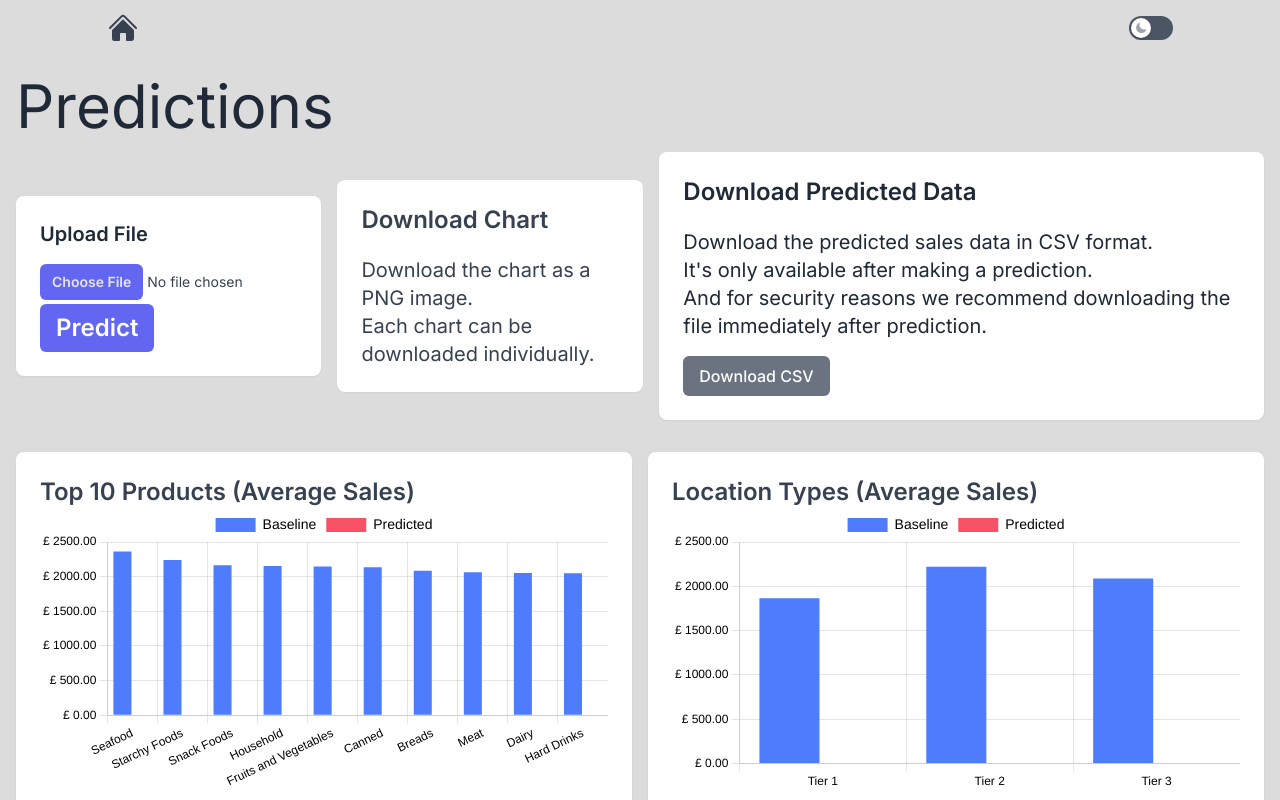
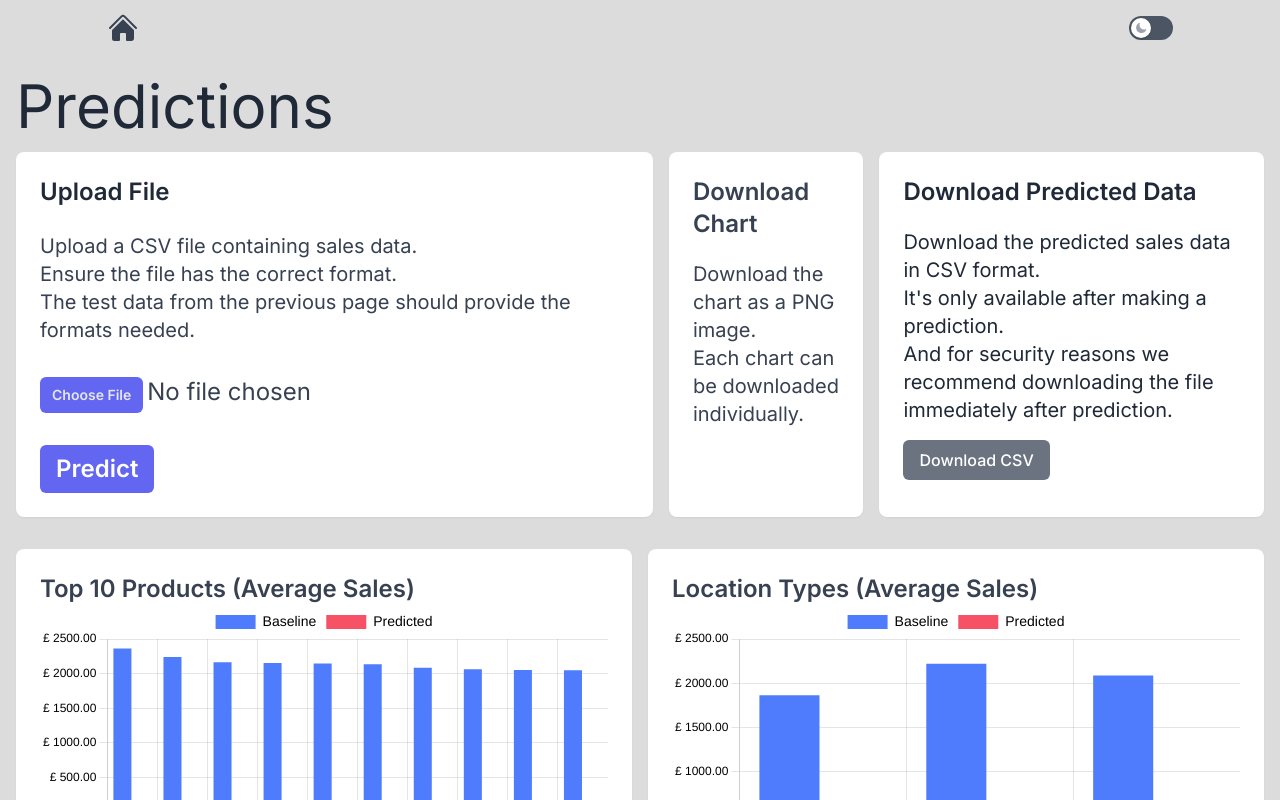
Before and after one commit to sshahniaz/major-project-frontend, a Next.js app in the folder the-catalyst/: page /prediction in a window 1280 px wide. Shown: the top 800 px of the page. Built offline with nearby package versions, Linux system fonts and the light colour scheme.

Commit message:
added more explainations

```diff
--- a/the-catalyst/app/page.tsx
+++ b/the-catalyst/app/page.tsx
@@ -30,9 +30,13 @@ export default function Home() {
               <li className="text-gray-700 dark:text-gray-200 text-lg md:text-xl">Upload the sales data</li>
               <li className="text-gray-700 dark:text-gray-200 text-lg md:text-xl">Receive accurate sales predictions</li>
               <li className="text-gray-700 dark:text-gray-200 text-lg md:text-xl">Improve business decision-making</li>
+              <li className="text-gray-700 dark:text-gray-200 text-lg md:text-xl">Downloadable predicted CSV file</li>
+              <li className="text-gray-700 dark:text-gray-200 text-lg md:text-xl">Theme switcher on the top right</li>
+              <li className="text-gray-700 dark:text-gray-200 text-lg md:text-xl">Downloadable charts as images in PNG</li>
+
             </ul>
             <h3 className='text-gray-700 dark:text-gray-200 text-xl md:text-2xl font-semibold mt-5'>Data Privacy</h3>
-            <p className="text-gray-700 dark:text-gray-200 text-lg md:text-xl mt-5">Your data is safe with us.</p>
+            <p className="text-gray-700 dark:text-gray-200 text-lg md:text-xl mt-5">Your data is safe with us. When you upload the file and predict. As of now we do not keep any predictions saved so please promptly download the CSV when its done predicting.</p>
 
                 </div>
               </div>
@@ -48,6 +52,12 @@ export default function Home() {
                     </li>
                     <li className="text-gray-700 dark:text-gray-200 text-md md:text-md"><a href="/data/CleanedSynth2_Test_Set.csv" className="bg-indigo-500 hover:bg-indigo-700 text-white font-bold py-2 px-4 rounded mt-5" download>Test Data 2</a></li>
             </ul>
+
+            <div className="">
+              <h3 className='text-gray-700 dark:text-gray-200 text-xl md:text-2xl font-semibold'>How to use?</h3>
+              <p className="text-gray-700 dark:text-gray-200 text-lg md:text-xl mt-5">Click on the link above to download the test data. Upload the file on the prediction page and click predict. Once the prediction is done you can download the CSV file with the predictions.</p>
+            </div>
+
             <div className="flex flec-row w-full justify-center">
               <a
         href="/prediction"
--- a/the-catalyst/app/prediction/page.tsx
+++ b/the-catalyst/app/prediction/page.tsx
@@ -325,22 +325,28 @@ const Prediciton = () => {
 
         <h2 className='text-gray-800 dark:text-white text-6xl pt-8'>Predictions</h2>
 
-        <div className="flex flex-col md:flex-row justify-between items-center gap-4 mt-4 ">
+        <div className="flex flex-col md:flex-row justify-between items-stretch gap-4 mt-4 ">
           <div className="bg-white shadow-sm rounded-lg overflow-hidden dark:bg-gray-800">  {/* Form card with dark mode switch */}
             <div className="px-4 py-5 sm:p-6">
-          <form onSubmit={handleSubmit}>
-            <div className="flex flex-wrap -mb-3">
-              <label htmlFor="file" className="text-xl font-semibold text-gray-800 dark:text-white mb-1 w-full sm:w-1/2">
+          <form onSubmit={handleSubmit} className='flex flex-wrap gap-y-7'>
+            <div className="flex flex-wrap gap-y-5 -mb-3">
+              <label htmlFor="file" className="text-xl md:text-2xl font-semibold text-gray-800 dark:text-white mb-1 w-full sm:w-1/2">
                 Upload File
                   </label>
                   {/* File input */}
-                 { /* Use "file:" prefix for styling the file inputs as does not work by default */}
+                  { /* Use "file:" prefix for styling the file inputs as does not work by default */}
+                  <p className='text-gray-700 dark:text-gray-200 text-lg md:text-xl'>
+                    Upload a CSV file containing sales data. <br />
+                    Ensure the file has the correct format. <br />
+                    The test data from the previous page should provide the formats needed.
+
+                </p>
               <input
                 id="file"
                 type="file"
                 name="file"
                 required
-                className="block rounded-none relative w-full file:px-3 file:py-2 mt-3 file:border-0 file:rounded-md focus:file:outline-none focus:file:ring-indigo-500 focus:file:border-indigo-500 sm:text-sm file:text-sm file:font-semibold file:text-gray-200 file:bg-indigo-500 hover:file:bg-indigo-700"
+                className="block rounded-none relative w-full text-xl file:px-3 file:py-2 mt-3 file:border-0 file:rounded-md focus:file:outline-none focus:file:ring-indigo-500 focus:file:border-indigo-500 md:text-2xl file:text-sm file:font-semibold file:text-gray-200 file:bg-indigo-500 hover:file:bg-indigo-700"
               />
             </div>
             <button
@@ -432,7 +438,7 @@ const Prediciton = () => {
                        {locationType.OutletType?.map((outletType) => (
                          <div className="mt-8" key={outletType.type}>
                            {outletType.OutletSize?.map((outletSize, index) => (
-                             // Render a chart for each outlet size within the location type and outlet type group
+                            //  Render a chart for each outlet size within the location type and outlet type group
                              // Using ref to store the chart container element for download functionality
                             <div ref={(ref: HTMLDivElement | null) => {chartContaineRefs.current[`${locationType.type}-${outletType.type}-${outletSize.size}`]= ref}} className={`flex flex-col mt-8 chart-${locationType.type +"-"+ outletType.type +"-"+ outletSize.size }`} key={outletSize.size}>
                                <h4 className="text-gray-700 dark:text-gray-200 text-lg font-medium" key={outletSize.size}>{`${outletType.type} - ${outletSize.size}`}</h4>
```
